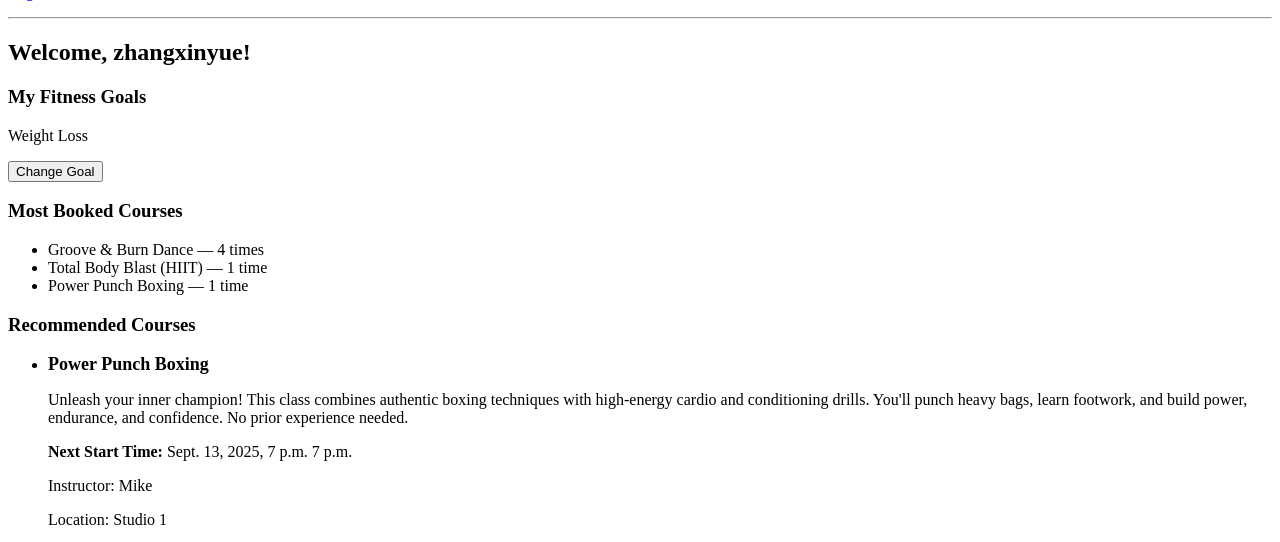
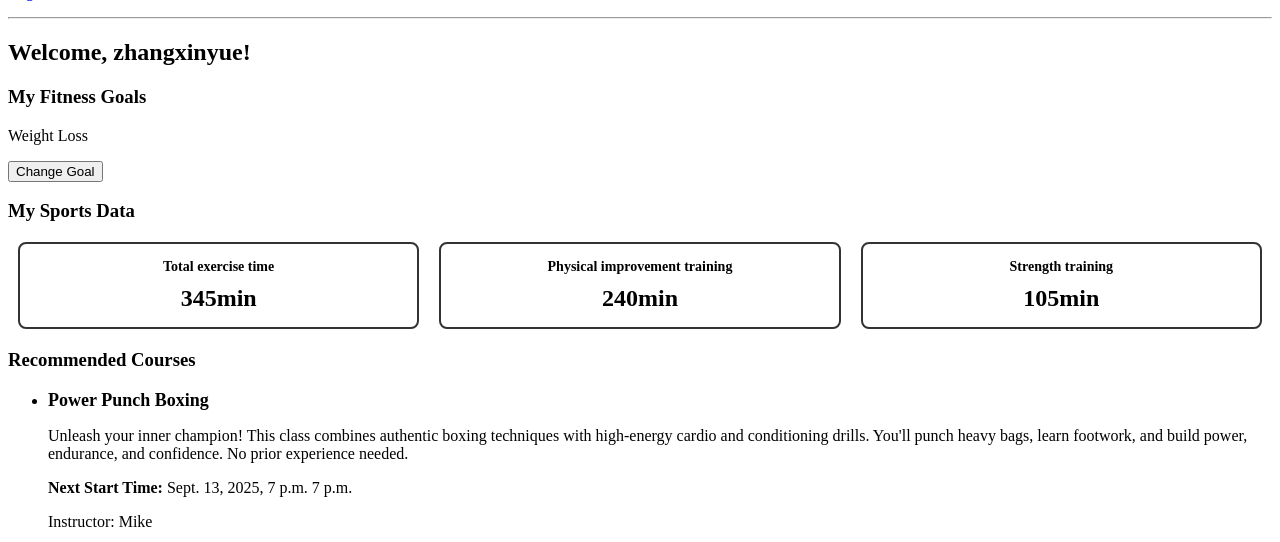
Before and after one commit to xinyuezhang760/gym_booking_system, a Django app: page /profile/ in a window 1280 px wide. Shown: the part 93-635 px from the top of the page. Run offline with Django 5.2, Linux system fonts and the light colour scheme; a user stored in the database is signed in; data comes from the database, SQL or seed files in the repository; both versions use the stored data as it was after the commit.

Commit message:
modify views and profile

```diff
--- a/booking/templates/booking/profile.html
+++ b/booking/templates/booking/profile.html
@@ -9,18 +9,21 @@
     <button>Change Goal</button>
 </a>
 
-<h3>Most Booked Courses</h3>
-<ul>
-    {% if most_booked_courses %}
-    {% for item in most_booked_courses %}
-    <li>
-        {{ item.fitness_class__name }} — {{ item.times }} time{{ item.times|pluralize }}
-    </li>
-    {% endfor %}
-    {% else %}
-    <li>You haven't booked any classes yet.</li>
-    {% endif %}
-</ul>
+<h3>My Sports Data</h3>
+<div style="display: flex; justify-content: space-between; margin: 20px 0;">
+    <div style="border: 2px solid #333; padding: 15px; text-align: center; flex: 1; margin: 0 10px; border-radius: 8px;">
+        <h4 style="margin: 0 0 10px 0; font-size: 14px;">Total exercise time</h4>
+        <div style="font-size: 24px; font-weight: bold;">{{ sports_data.total_exercise_time }}min</div>
+    </div>
+    <div style="border: 2px solid #333; padding: 15px; text-align: center; flex: 1; margin: 0 10px; border-radius: 8px;">
+        <h4 style="margin: 0 0 10px 0; font-size: 14px;">Physical improvement training</h4>
+        <div style="font-size: 24px; font-weight: bold;">{{ sports_data.physical_improvement_time }}min</div>
+    </div>
+    <div style="border: 2px solid #333; padding: 15px; text-align: center; flex: 1; margin: 0 10px; border-radius: 8px;">
+        <h4 style="margin: 0 0 10px 0; font-size: 14px;">Strength training</h4>
+        <div style="font-size: 24px; font-weight: bold;">{{ sports_data.strength_training_time }}min</div>
+    </div>
+</div>
 
 <h3>Recommended Courses</h3>
 <ul>
--- a/booking/views.py
+++ b/booking/views.py
@@ -261,19 +261,37 @@ def profile(request):
 
     recommended = FitnessClass.objects.filter(q_objects).distinct()[:5]  # 最多推荐5门课
 
-    # 统计当前用户预约过哪些课程，并统计次数
-    most_booked = (
-        Reservation.objects
-        .filter(user=request.user)
-        .values('fitness_class__name')
-        .annotate(times=Count('id'))
-        .order_by('-times')
-    )
+    # 统计用户的运动数据
+    user_reservations = Reservation.objects.filter(user=request.user).select_related('fitness_class')
+
+    # 计算总运动时间
+    total_exercise_time = sum(reservation.fitness_class.duration for reservation in user_reservations)
+
+    # 按课程类型统计时间
+    physical_improvement_time = 0
+    strength_training_time = 0
+
+    for reservation in user_reservations:
+        duration = reservation.fitness_class.duration
+        class_type = reservation.fitness_class.class_type
+
+        if class_type in ['weight_loss', 'flexibility', 'general_fitness']:
+            # 体能改善训练包括：减重、柔韧性、综合健身
+            physical_improvement_time += duration
+        elif class_type == 'muscle_gain':
+            # 力量训练包括：增肌
+            strength_training_time += duration
+
+    sports_data = {
+        'total_exercise_time': total_exercise_time,
+        'physical_improvement_time': physical_improvement_time,
+        'strength_training_time': strength_training_time,
+    }
 
     return render(request, 'booking/profile.html', {
         'recommended_courses': recommended,
         'fitness_goal': goal.capitalize(),
-        'most_booked_courses': most_booked,
+        'sports_data': sports_data,
     })
 
 
```
Also changed, not shown: db.sqlite3.
